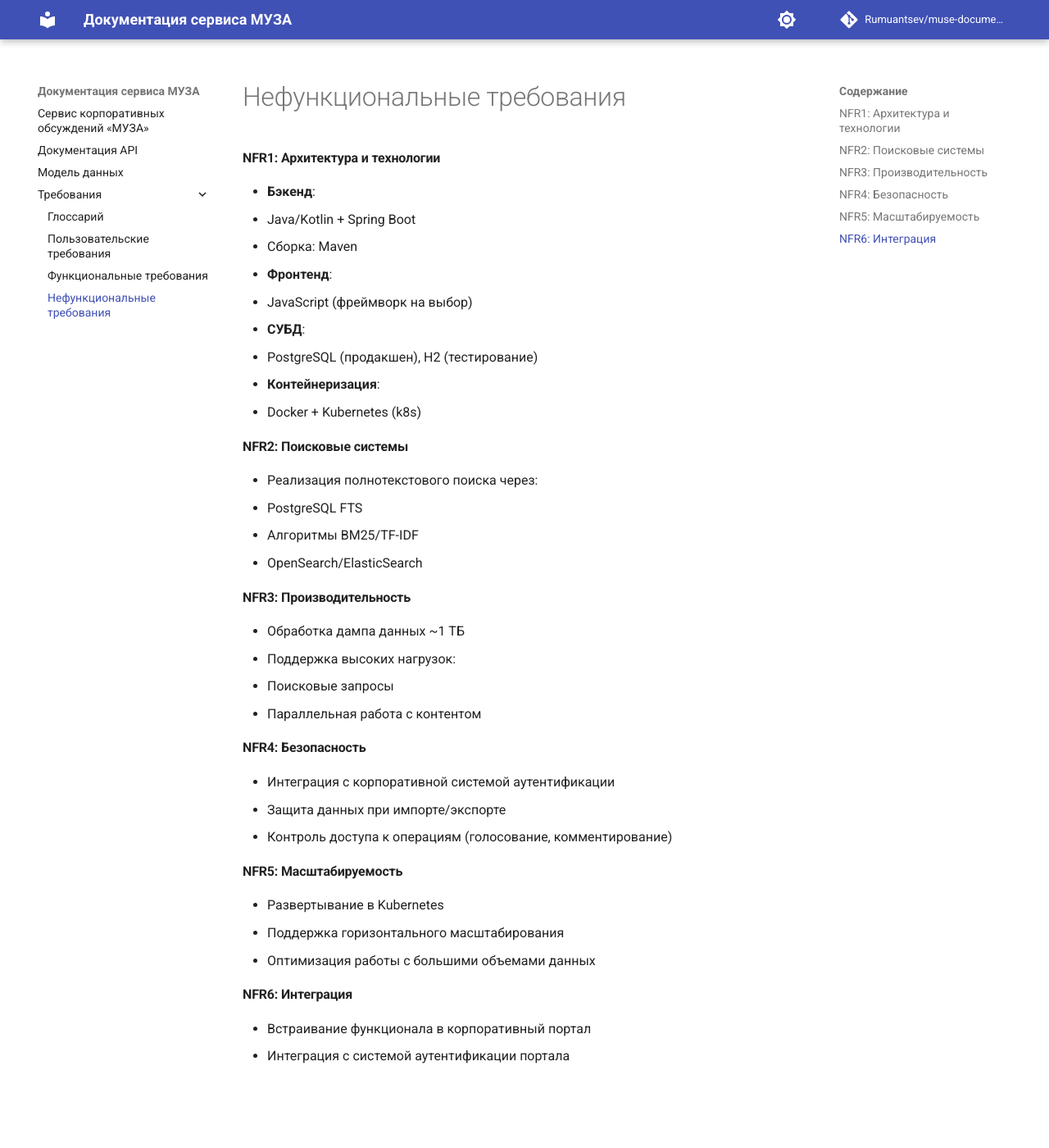
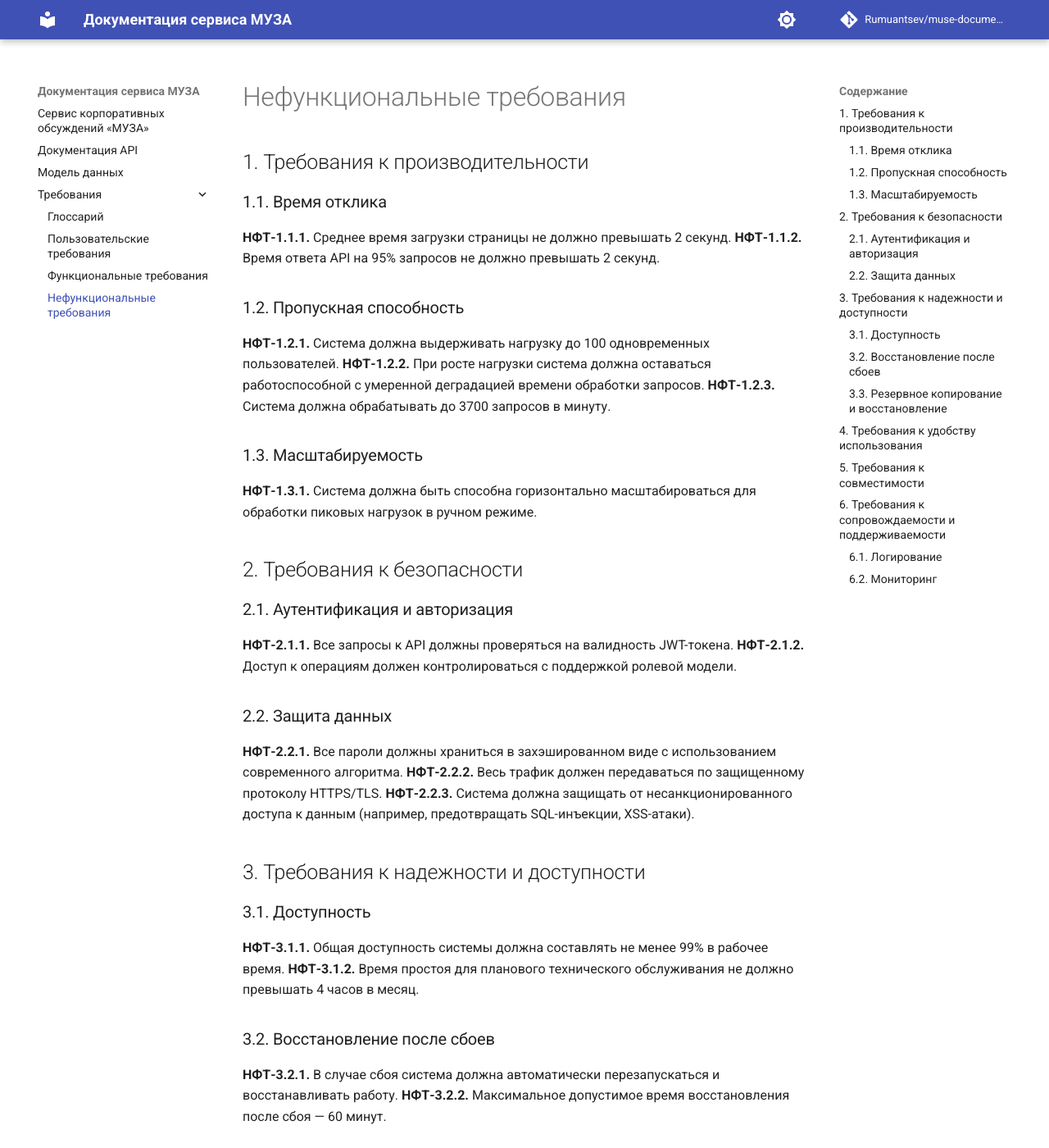
Before and after one commit to Rumuantsev/muse-documentation, an MkDocs documentation site: the page built from docs/Требования/nonfunctional-requirement.md, in a window 1280 px wide and 1400 px high. Shown: the whole window at 82% size. Built offline with MkDocs 1.6.1 and Material for MkDocs 9.7.7, drawn with Linux system fonts in a browser that asks for light colours; comment, search, counter and statistics services are not loaded; some of the changed text lies outside the part shown.

Commit message:
fix nonfunctional requirement

```diff
--- a/docs/Требования/nonfunctional-requirement.md
+++ b/docs/Требования/nonfunctional-requirement.md
@@ -1,44 +1,55 @@
 # Нефункциональные требования
 
-#### NFR1: Архитектура и технологии
+## 1. Требования к производительности
+### 1.1. Время отклика
+**НФТ-1.1.1.** Среднее время загрузки страницы не должно превышать 2 секунд.
+**НФТ-1.1.2.** Время ответа API на 95% запросов не должно превышать 2 секунд.
 
-- **Бэкенд**:
-  - Java/Kotlin + Spring Boot
-  - Сборка: Maven
-- **Фронтенд**:
-  - JavaScript (фреймворк на выбор)
-- **СУБД**:
-  - PostgreSQL (продакшен), H2 (тестирование)
-- **Контейнеризация**:
-  - Docker + Kubernetes (k8s)
+### 1.2. Пропускная способность
+**НФТ-1.2.1.** Система должна выдерживать нагрузку до 100 одновременных пользователей.
+**НФТ-1.2.2.** При росте нагрузки система должна оставаться работоспособной с умеренной деградацией времени обработки запросов.
+**НФТ-1.2.3.** Система должна обрабатывать до 3700 запросов в минуту.
 
-#### NFR2: Поисковые системы
+### 1.3. Масштабируемость
+**НФТ-1.3.1.** Система должна быть способна горизонтально масштабироваться для обработки пиковых нагрузок в ручном режиме.
 
-- Реализация полнотекстового поиска через:
-  1. PostgreSQL FTS
-  2. Алгоритмы BM25/TF-IDF
-  3. OpenSearch/ElasticSearch
+## 2. Требования к безопасности
+### 2.1. Аутентификация и авторизация
+**НФТ-2.1.1.** Все запросы к API должны проверяться на валидность JWT-токена.
+**НФТ-2.1.2.** Доступ к операциям должен контролироваться с поддержкой ролевой модели.
 
-#### NFR3: Производительность
+### 2.2. Защита данных
+**НФТ-2.2.1.** Все пароли должны храниться в захэшированном виде с использованием современного алгоритма.
+**НФТ-2.2.2.** Весь трафик должен передаваться по защищенному протоколу HTTPS/TLS.
+**НФТ-2.2.3.** Система должна защищать от несанкционированного доступа к данным (например, предотвращать SQL-инъекции, XSS-атаки).
 
-- Обработка дампа данных ~1 ТБ
-- Поддержка высоких нагрузок:
-  - Поисковые запросы
-  - Параллельная работа с контентом
+## 3. Требования к надежности и доступности
+### 3.1. Доступность
+**НФТ-3.1.1.** Общая доступность системы должна составлять не менее 99% в рабочее время.
+**НФТ-3.1.2.** Время простоя для планового технического обслуживания не должно превышать 4 часов в месяц.
 
-#### NFR4: Безопасность
+### 3.2. Восстановление после сбоев
+**НФТ-3.2.1.** В случае сбоя система должна автоматически перезапускаться и восстанавливать работу.
+**НФТ-3.2.2.** Максимальное допустимое время восстановления после сбоя — 60 минут.
 
-- Интеграция с корпоративной системой аутентификации
-- Защита данных при импорте/экспорте
-- Контроль доступа к операциям (голосование, комментирование)
+### 3.3. Резервное копирование и восстановление
+**НФТ-3.3.1.** Резервные копии базы данных должны создаваться ежедневно.
+**НФТ-3.3.2.** Процедура восстановления системы из резервной копии не должна занимать более 2 часов.
 
-#### NFR5: Масштабируемость
+## 4. Требования к удобству использования
+**НФТ-4.1.1.** Интерфейс системы должен быть понятен для 99% пользователей, знакомых с платформой Stack Overflow.
+**НФТ-4.1.2.** Пользователь должен обучиться 90% функциональности системы за 10 минут без инструктора.
+**НФТ-4.1.3.** Ошибки ввода должны быть четко обозначены с понятными сообщениями.
 
-- Развертывание в Kubernetes
-- Поддержка горизонтального масштабирования
-- Оптимизация работы с большими объемами данных
+## 5. Требования к совместимости
+**НФТ-5.1.1.** Система должна корректно работать в последних версиях браузеров: Chrome, Firefox, Safari, Edge.
+**НФТ-5.1.2.** Интерфейс должен быть адаптивным и корректно отображаться на экранах мобильных устройств (ширина от 320px).
 
-#### NFR6: Интеграция
+## 6. Требования к сопровождаемости и поддерживаемости
+### 6.1. Логирование
+**НФТ-6.1.1.** Все критические операции должны логироваться.
+**НФТ-6.1.2.** Логи должны содержать достаточный контекст для диагностики проблем (API endpoint, timestamp).
 
-- Встраивание функционала в корпоративный портал
-- Интеграция с системой аутентификации портала
+### 6.2. Мониторинг
+**НФТ-6.2.1.** Система должна предоставлять метрики работоспособности для интеграции с системами мониторинга.
+**НФТ-6.2.2.** Система должна предоставлять метрики нагрузки на сервер для интеграции с системами мониторинга.
```
